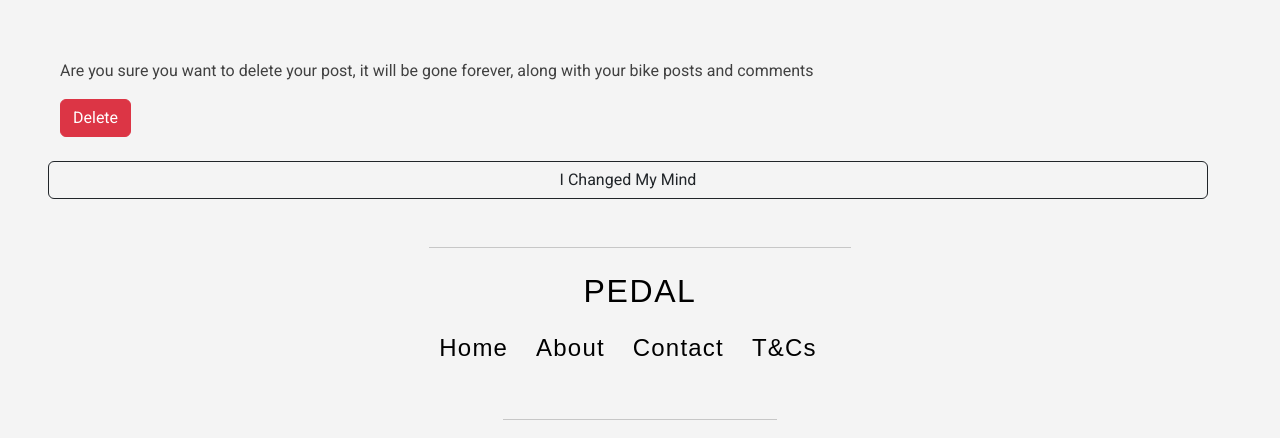
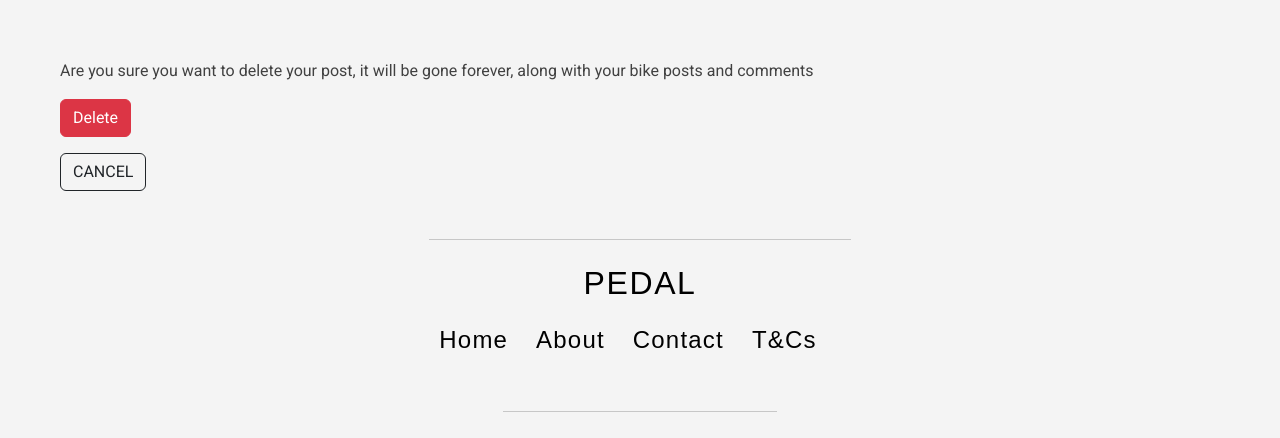
Before and after one commit to dylankane/pedal, a Django app: page /delete_user/ in a window 1280 px wide. Shown: the part 299-737 px from the top of the page. Run offline with Django 3.2, Linux system fonts and the light colour scheme; the visitor is signed in with stand-in values (Sample User, id 1); some libraries are stand-ins or nearby versions; some web fonts are replaced.

Commit message:
Add cancel button to multiple forms

```diff
--- a/templates/account/logout.html
+++ b/templates/account/logout.html
@@ -16,7 +16,10 @@
       {% if redirect_field_value %}
       <input type="hidden" name="{{ redirect_field_name }}" value="{{ redirect_field_value }}"/>
       {% endif %}
-      <button class="btn btn-outline-danger" type="submit">{% trans 'Log Out' %}</button>
+      <button class="btn btn-outline-danger" type="submit">{% trans 'LOG OUT' %}</button>
+    </form>
+    <form class="mt-3">
+      <input class="btn btn-outline-dark" type="button" value="CANCEL" onclick="history.back()">
     </form>
   </div>
 </div>
--- a/templates/create_post.html
+++ b/templates/create_post.html
@@ -23,6 +23,9 @@
                 <span>or</span>
                 <a href="{% url 'account_login' %}">login</a>
             </p>
+            <form class="mt-3">
+                <input class="btn btn-outline-dark" type="button" value="CANCEL" onclick="history.back()">
+            </form>
         {% endif %}
     </div>
 
--- a/templates/delete_comment.html
+++ b/templates/delete_comment.html
@@ -17,7 +17,9 @@
       </form>
     </div>
     <div class="row mt-4"></div>
-      <a href="{{ view.get_success_url }}" class="btn btn-outline-dark">I Changed My Mind</a>
+      <form>
+        <input class="btn btn-outline-dark" type="button" value="CANCEL" onclick="history.back()">
+      </form>
     </div>
   </div>
 </div>
--- a/templates/delete_user.html
+++ b/templates/delete_user.html
@@ -15,9 +15,9 @@
         {% csrf_token %}
         <button type="submit" class="btn btn-danger">Delete</button>
       </form>
-      <div class="row mt-4">
-        <a href="{% url 'profile' %}" class="btn btn-outline-dark">I Changed My Mind</a>
-      </div>
+      <form class="mt-3">
+        <input class="btn btn-outline-dark" type="button" value="CANCEL" onclick="history.back()">
+      </form>
     </div>
   </div>
 </div>
--- a/templates/update_post.html
+++ b/templates/update_post.html
@@ -19,8 +19,8 @@
             {% csrf_token %}
             <button type="submit" class="btn btn-outline-dark btn-lg">Update</button>
         </form>
-    </div class=mb-4>
-
-</div>
+        <form class="mt-3">
+            <input class="btn btn-outline-dark" type="button" value="CANCEL" onclick="history.back()">
+          </form>
 
 {% endblock %}
```
Also changed, not shown: templates/delete_post.html (+3 -5 lines).
